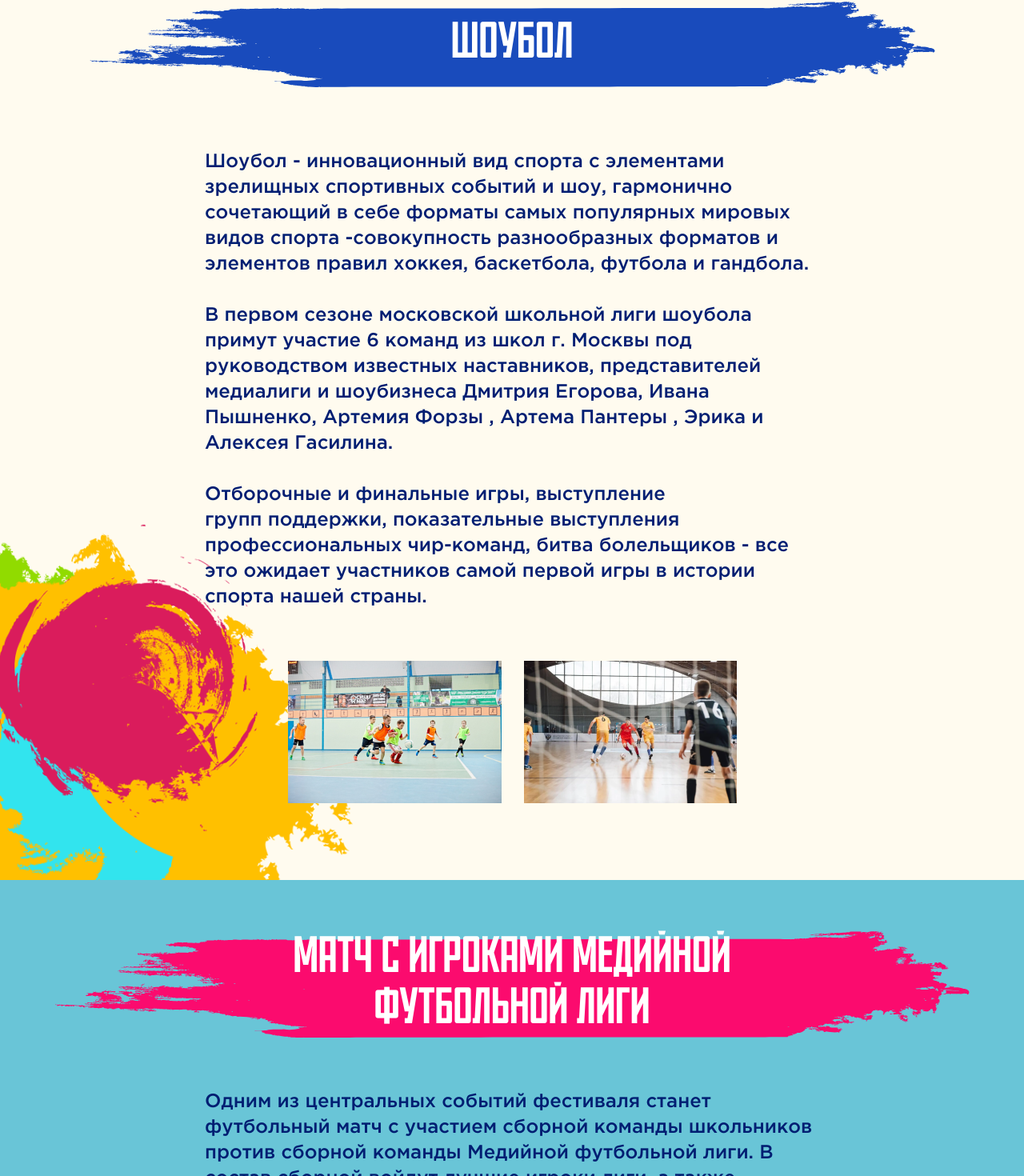
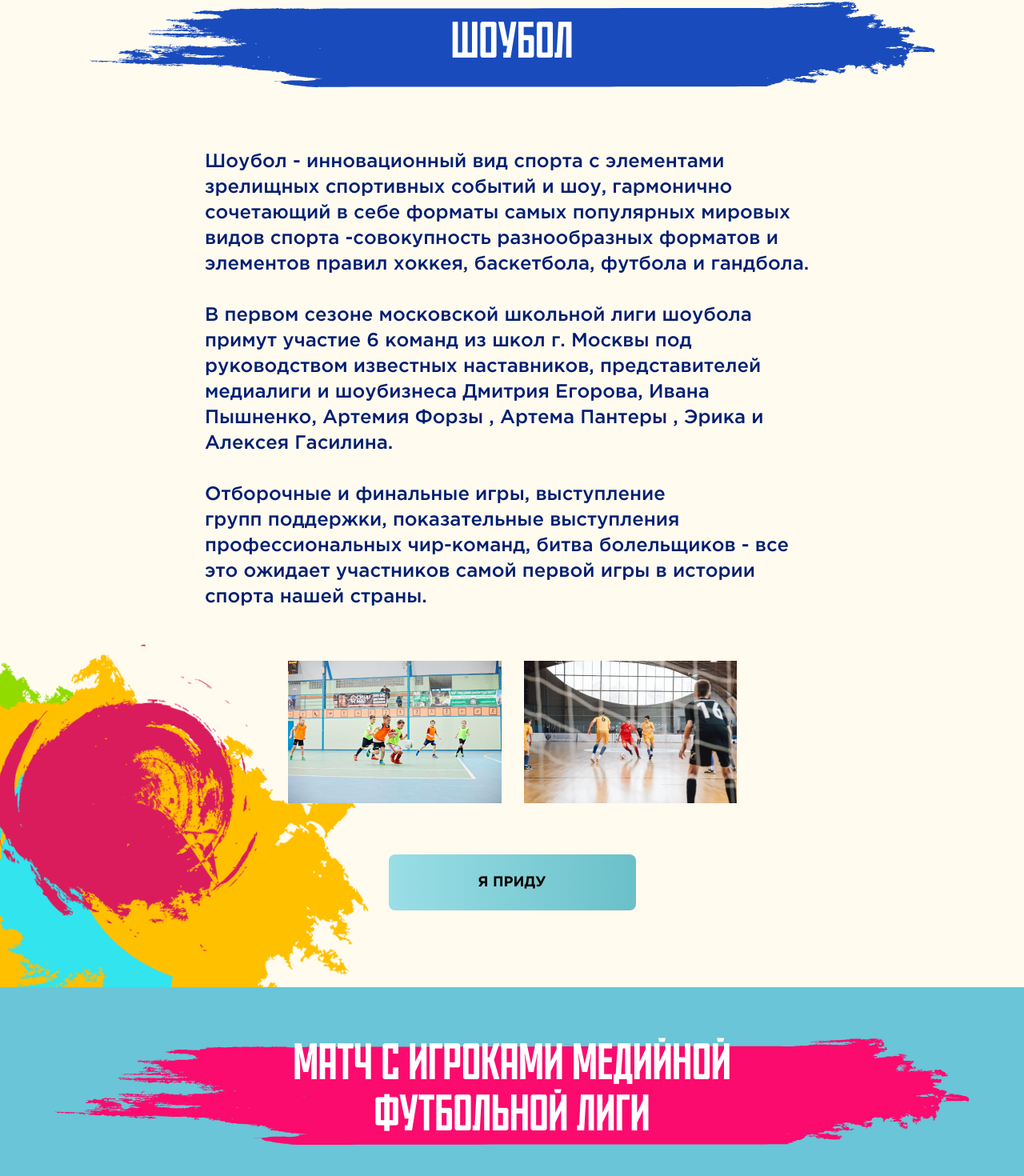
Before and after one commit to Dumanbruh/moscow-school-2024, a Next.js app: page /football-day in a window 1280 px wide. Shown: the part 1034-2504 px from the top of the page at 80% size. Built offline with nearby package versions, Linux system fonts and the light colour scheme.

Commit message:
Refactor UI components and update images in activities-block, basketball-day, football-day, DescriptionBlock, HeadlinersBlock, CubokBlock, and MapBlock components

```diff
--- a/app/components/cyber-arena/information-block.tsx
+++ b/app/components/cyber-arena/information-block.tsx
@@ -1,5 +1,7 @@
 import React from 'react'
 import { LazyLoadImage } from 'react-lazy-load-image-component';
+import Button from '../ui/button';
+import { handleOpenNewTab } from '@/app/common/openNewTab';
 
 interface InformationProps {
     isMobile?: boolean;
@@ -39,18 +41,21 @@ const Information = ({ isMobile }: InformationProps) => {
                         <LazyLoadImage effect="blur" key={index} src={image} alt={"register-" + index} />
                     ))}
                 </div>
+                {isMobile ? <></> : <Button title={"Я ПРИДУ"} isPridu onClick={() => { handleOpenNewTab("https://gorizonty.mos.ru/events/5053") }} />}
 
                 {/* <Button title={"ЗАРЕГИСТРИРОВАТЬСЯ"} onClick={() => { }} /> */}
                 {isMobile ? <></> : <div className={
                     "bg-[url('/images/desktop/home/activities/activities-bg.png')] bg-contain bg-no-repeat bg-left w-[100%] h-[600px] absolute bottom-[-20%] left-0 -z-10"
                 } />}
             </div>
-            <div className="w-full my-8 sm:ml-8 overflow-auto md:hidden">
+            <div className="w-full flex flex-col items-center gap-16 my-8 sm:ml-8 overflow-auto md:hidden">
                 <div className="flex flex-row items-center gap-4 sm:gap-9 whitespace-nowrap">
                     {images.map((image, index) => (
                         <LazyLoadImage effect="blur" key={index} src={image} alt="description" />
                     ))}
                 </div>
+
+                <Button title={"Я ПРИДУ"} isPridu onClick={() => { handleOpenNewTab("https://gorizonty.mos.ru/events/5053") }} />
             </div>
         </div>
     )
--- a/app/components/family-activities/activities-block.tsx
+++ b/app/components/family-activities/activities-block.tsx
@@ -35,7 +35,7 @@ const Activities = ({ isMobile }: ActivitiesProps) => {
             (2 родителя и 1 ребенок)`,
             "img": "/images/desktop/activities/3.jfif",
             "date": "1 ИЮНЯ",
-            "url": "https://mcvp.ru/city_events/festival-shkolnogo-sporta-igry-gto"
+            "url": "https://mcvp.ru/city_events/gorodskie-proekty/festival-shkolnogo-sporta-igry-gto"
         },
         {
             "title": `Любительский турнир
--- a/app/components/football-day/cubok-block.tsx
+++ b/app/components/football-day/cubok-block.tsx
@@ -1,6 +1,8 @@
 import React from 'react'
 import Header from '../ui/header'
 import { LazyLoadImage } from 'react-lazy-load-image-component'
+import { handleOpenNewTab } from '@/app/common/openNewTab'
+import Button from '../ui/button'
 
 interface CubokProps {
     isMobile?: boolean
@@ -42,6 +44,7 @@ const Cubok = ({ isMobile }: CubokProps) => {
                             ))
                         }
                     </div>
+                    <Button title={"Я ПРИДУ"} isPridu onClick={() => { handleOpenNewTab("https://gorizonty.mos.ru/events/5053") }} />
                 </div>
             </div>
             {!isMobile &&
--- a/app/components/football-day/football-block.tsx
+++ b/app/components/football-day/football-block.tsx
@@ -1,6 +1,8 @@
 import React from 'react'
 import Header from '../ui/header'
 import { LazyLoadImage } from 'react-lazy-load-image-component';
+import Button from '../ui/button';
+import { handleOpenNewTab } from '@/app/common/openNewTab';
 
 interface FootballProps {
     isMobile?: boolean
@@ -49,6 +51,7 @@ const Football = ({ isMobile }: FootballProps) => {
                             ))
                         }
                     </div>
+                    <Button title={"Я ПРИДУ"} isPridu onClick={() => { handleOpenNewTab("https://gorizonty.mos.ru/events/5053") }} />
                 </div>
             </div>
         </div>
--- a/app/components/football-day/showball-block.tsx
+++ b/app/components/football-day/showball-block.tsx
@@ -1,6 +1,8 @@
 import React from 'react'
 import Header from '../ui/header'
 import { LazyLoadImage } from 'react-lazy-load-image-component'
+import Button from '../ui/button'
+import { handleOpenNewTab } from '@/app/common/openNewTab'
 
 interface ShowballProps {
   isMobile?: boolean
@@ -21,7 +23,7 @@ const Showball = ({ isMobile }: ShowballProps) => {
     <div className={"relative mt-8 md:mt-16 pb-24"}>
       <div className={"flex flex-col gap-8 md:gap-16"}>
         <Header isMobile={isMobile} text={"шоубол"} />
-        <div className={"flex flex-col gap-8 md:gap-16 sm:px-20 md:px-64"}>
+        <div className={"flex flex-col items-center gap-8 md:gap-16 sm:px-20 md:px-64"}>
           <p className={`${isMobile ? 'font-regular' : 'font-medium'} text-blue ${isMobile ? 'text-xl leading-5' : 'text-2xl'} ${isMobile ? 'px-5' : 'px-0'} whitespace-pre-line`}>
             {`Шоубол - инновационный вид спорта с элементами зрелищных спортивных событий и шоу, гармонично сочетающий в себе форматы самых популярных мировых видов спорта -совокупность разнообразных форматов и элементов правил хоккея, баскетбола, футбола и гандбола.
 
@@ -42,6 +44,7 @@ const Showball = ({ isMobile }: ShowballProps) => {
               ))
             }
           </div>
+          <Button title={"Я ПРИДУ"} isPridu onClick={() => { handleOpenNewTab("https://gorizonty.mos.ru/events/5053") }} />
         </div>
       </div>
       <div className={
--- a/app/components/gto-games/register-block.tsx
+++ b/app/components/gto-games/register-block.tsx
@@ -50,7 +50,7 @@ const Register = ({ isMobile }: RegisterProps) => {
                     ))}
                 </div>
 
-                {isMobile ? <></> : <Button title={"ЗАРЕГИСТРИРОВАТЬСЯ"} onClick={() => { handleOpenNewTab("https://admin.patriot-sport.ru/admin/") }} />}
+                {isMobile ? <></> : <Button title={"ЗАРЕГИСТРИРОВАТЬСЯ"} onClick={() => { handleOpenNewTab("https://mcvp.ru/city_events/gorodskie-proekty/festival-shkolnogo-sporta-igry-gto") }} />}
             </div>
             <div className="w-full my-8 sm:ml-8 overflow-auto md:hidden">
                 <div className="flex flex-row items-center gap-4 sm:gap-9 whitespace-nowrap">
@@ -61,7 +61,7 @@ const Register = ({ isMobile }: RegisterProps) => {
             </div>
             {isMobile ?
                 <div className={"w-full flex justify-center items-center"}>
-                    <Button title={"ЗАРЕГИСТРИРОВАТЬСЯ"} onClick={() => { handleOpenNewTab("https://admin.patriot-sport.ru/admin/") }} />
+                    <Button title={"ЗАРЕГИСТРИРОВАТЬСЯ"} onClick={() => { handleOpenNewTab("https://mcvp.ru/city_events/gorodskie-proekty/festival-shkolnogo-sporta-igry-gto") }} />
                 </div>
                 : <></>
             }
--- a/app/components/ui/button.tsx
+++ b/app/components/ui/button.tsx
@@ -4,14 +4,15 @@ import React from 'react'
 
 interface BtnProps {
     title: string;
+    isPridu?: boolean;
     onClick?: () => void;
 }
 
 
-const Button = ({ title, onClick }: BtnProps) => {
+const Button = ({ title, isPridu = false, onClick }: BtnProps) => {
     return (
         <button className={`w-full sm:w-[309px] h-[70px] rounded-lg text-lg font-bold`} style={{
-            background: "linear-gradient(90deg, #FFD324 0%, #FF8900 100%)"
+            background: isPridu ? "linear-gradient(90deg, #9ADEE6 0%, #6AC0C9 100%)" : "linear-gradient(90deg, #FFD324 0%, #FF8900 100%)"
         }} onClick={onClick}>
             {title}
         </button>
```
